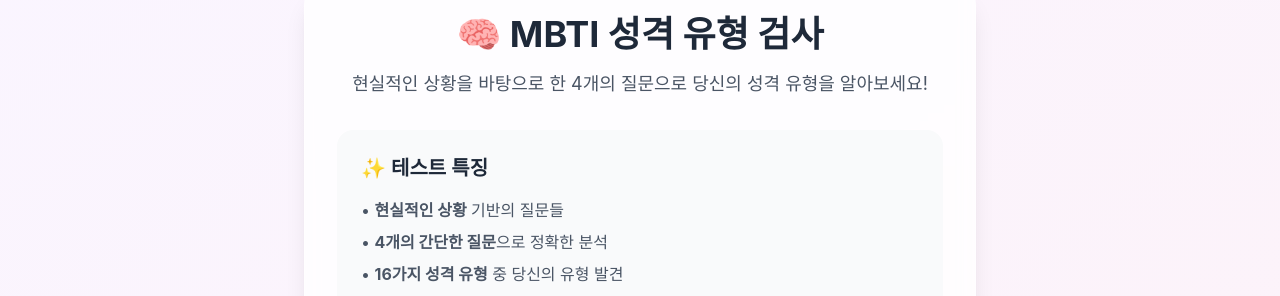
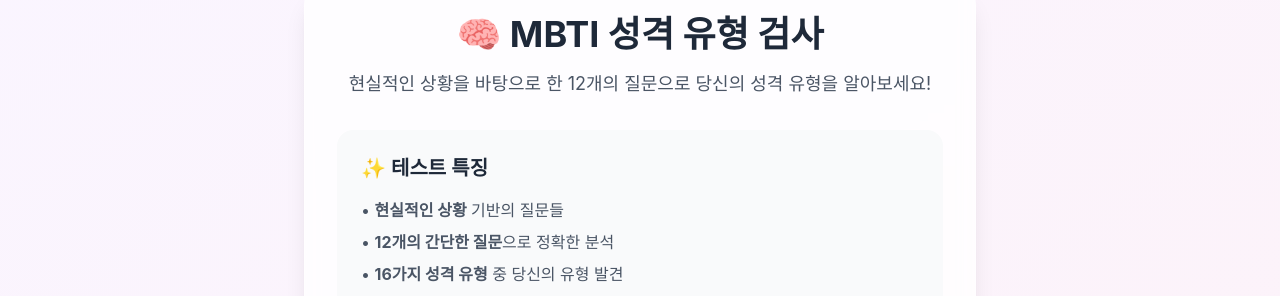
Before and after one commit to als8921/vibe_coding, a Next.js app: page /mbti in a window 1280 px wide. Shown: the part 124-420 px from the top of the page. Built offline with nearby package versions, Linux system fonts and the light colour scheme.

Commit message:
chore: 데이터 모든 질문 사용하도록 수정

```diff
--- a/src/app/mbti/page.tsx
+++ b/src/app/mbti/page.tsx
@@ -10,17 +10,12 @@
   const [currentStep, setCurrentStep] = useState<"intro" | "test">("intro");
   const [userAnswers, setUserAnswers] = useState<string[]>([]);
 
-  // 고정된 질문 세트 (각 질문에서 E/I, S/N, T/F, J/P 모든 요소를 포함)
-  const fixedQuestions = [
-    questionDatabase.find((q) => q.id === "q1")!,
-    questionDatabase.find((q) => q.id === "q2")!,
-    questionDatabase.find((q) => q.id === "q3")!,
-    questionDatabase.find((q) => q.id === "q4")!,
-  ];
+  // 전체 질문 데이터베이스 사용 (각 질문에서 E/I, S/N, T/F, J/P 모든 요소를 포함)
+  const allQuestions = questionDatabase;
 
   const testData = {
     title: "MBTI 성격 유형 검사",
-    questions: fixedQuestions,
+    questions: allQuestions,
     results: {
       ESTJ: "계획적인 리더 ESTJ",
       ESTP: "즉흥적인 모험가 ESTP",
@@ -66,8 +61,8 @@
                 🧠 MBTI 성격 유형 검사
               </h1>
               <p className="text-lg text-gray-600 dark:text-gray-300 mb-8">
-                현실적인 상황을 바탕으로 한 4개의 질문으로 당신의 성격 유형을
-                알아보세요!
+                현실적인 상황을 바탕으로 한 {questionDatabase.length}개의
+                질문으로 당신의 성격 유형을 알아보세요!
               </p>
               <div className="space-y-4 text-left bg-gray-50 dark:bg-gray-700/50 rounded-2xl p-6 mb-8">
                 <h3 className="text-xl font-semibold text-gray-800 dark:text-white mb-4">
@@ -78,7 +73,8 @@
                     • <strong>현실적인 상황</strong> 기반의 질문들
                   </p>
                   <p>
-                    • <strong>4개의 간단한 질문</strong>으로 정확한 분석
+                    • <strong>{questionDatabase.length}개의 간단한 질문</strong>
+                    으로 정확한 분석
                   </p>
                   <p>
                     • <strong>16가지 성격 유형</strong> 중 당신의 유형 발견
```
